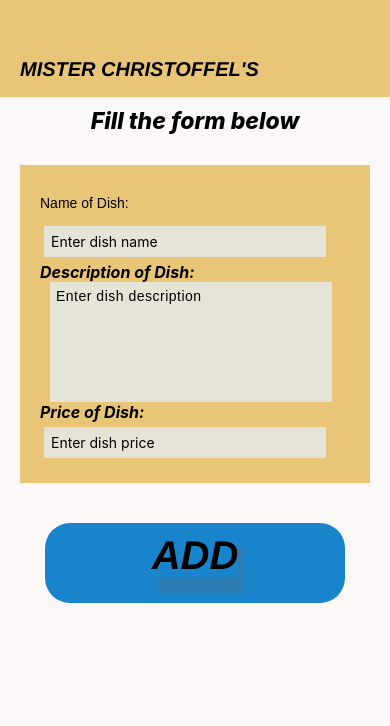
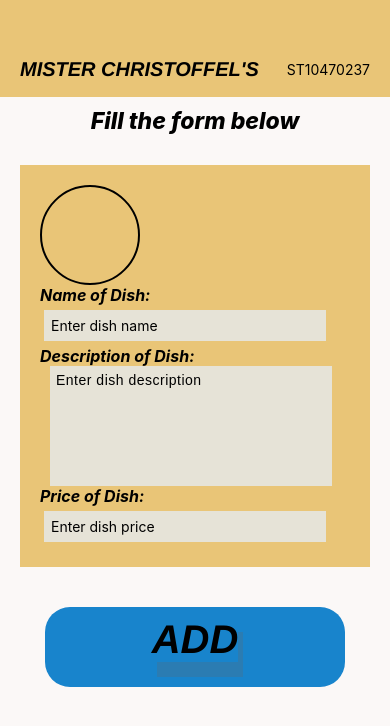
Before and after one commit to Not4PplPrsn/ExperimentApp, a React Native app: screen / in a window 390 px wide. Shown: the top 726 px of the page. Built offline with nearby package versions, Linux system fonts and the light colour scheme.

Commit message:
Added some new stuff
Made my button for the picking of new images.
Added new types for the storing of the variables in one array as one items with different components.
Added  new styling for the image selection button.

Added new New styling for the fields in the form

```diff
--- a/App.tsx
+++ b/App.tsx
@@ -2,32 +2,57 @@ import { StatusBar } from 'expo-status-bar';
 import { StyleSheet, Text, View, Image, TextInput, FlatList, Animated, TouchableOpacity  } from 'react-native';
 import {useState} from 'react';
 import { Alert } from 'react-native';
+import * as ImagePicker from 'expo-image-picker';
+import { ImageBackground } from 'react-native';
+import { Checkbox, Menu, Provider as PaperProvider, Button } from 'react-native-paper';
 
 
 export type Course = 'Main' | 'Dessert' | 'Entree';
+
+export type Dishes = {
+  id: number;
+  image: any;
+  dishName: string;
+  description: string;
+  price: number;
+  isDeleted: boolean;
+  courseName: string;
+};
+
 export default function App() {
 
   const companyName = "Mister Christoffel's";
-  const stundentNumber = 'ST10470237';
+  const studentNumber = 'ST10470237';
 
   const [price, setPrice] = useState('');
   const [dishName, setDishName] = useState('');
   const [dishDescription, setDishDescription] = useState('');
   const [course, setCourse] = useState<Course>('Main');
 
-  const [dish, setDish] = useState([]);
+  const [dish, setDish] = useState<Dishes[]>([]);
+  const [selectedImage, setSelectedImage] = useState<any>(null)
+
+
+      const pickImage = async () => {
+    const result = await ImagePicker.launchImageLibraryAsync({
+      mediaTypes: ImagePicker.MediaTypeOptions.Images,//only allows images no other file types
+      allowsEditing: false,// does not let the user crop or adjust the image.
+      quality: 1,//opens the image library on the device
+    });
+
+    if (!result.canceled) {
+      setSelectedImage(result.assets[0].uri);
+    }
+  }
+
 
   return (
     <View style={styles.container}>
       <View style={styles.topBar} >
         <Text style={styles.TopBarText}>{companyName}</Text>
+        <Text>{studentNumber}</Text>
       </View>
 
-      <View>
-        <TouchableOpacity>
-          <Image/>
-        </TouchableOpacity>
-      </View>
 
       <View>
         <Text style={styles.FormHeading}>
@@ -37,9 +62,18 @@ export default function App() {
 
       <View style={styles.form}>
 
+    <View>
+      <TouchableOpacity onPress={pickImage}>
+
+          <Image source={{uri: selectedImage}}
+          style ={styles.pickedImageDisplay}/>
+
+      </TouchableOpacity>
+
+    </View>
 
       <View style={styles.formFields}>
-        <Text style={styles.baselineText}>Name of Dish:</Text>
+        <Text style={styles.inputSubheadings}>Name of Dish:</Text>
         <TextInput
           placeholder="Enter dish name"
           value={dishName}
@@ -217,6 +251,18 @@ const styles = StyleSheet.create({
     fontWeight: 'bold',
     fontSize: 16,
     fontStyle: 'italic'
-  }
+  },
+  imageDesign: {
+    borderRadius: '100%',
+
+  },
+  pickedImageDisplay: {
+  width : 100,
+  height: 100,
+  borderRadius: 75,
+  borderWidth: 2
+
+},
+
 
 });
```
